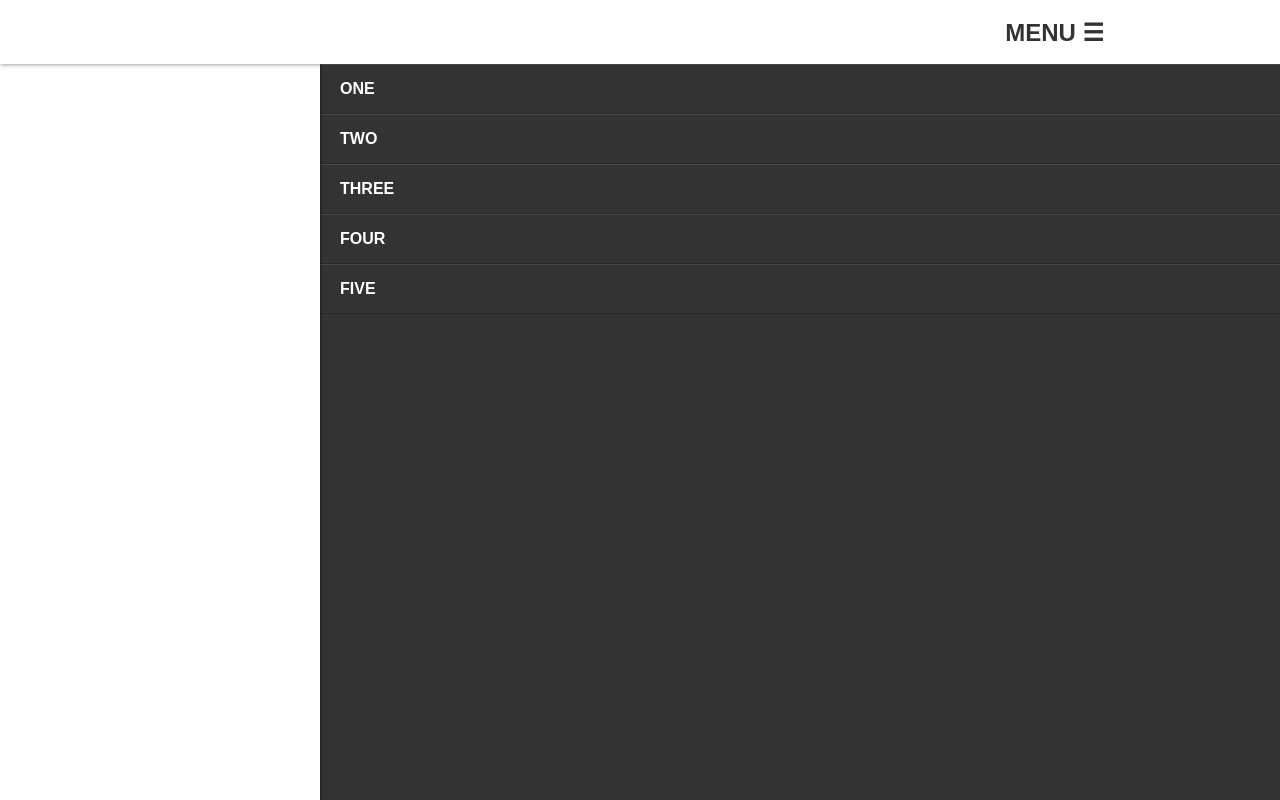
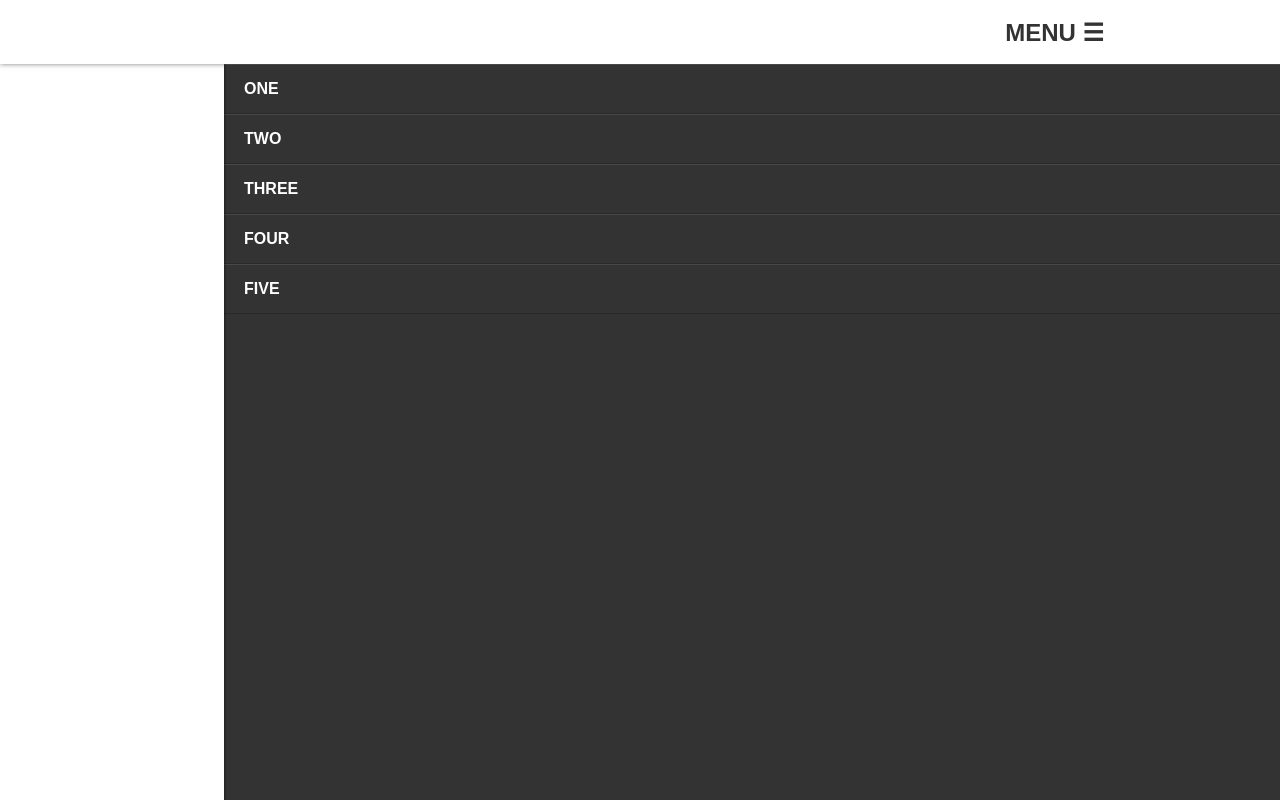
Before and after one commit to courtneymyers/OCN, a plain HTML site: page index.html in a window 1280 px wide. Both pictures are taken after a click on the label "MENU". Drawn offline with Linux system fonts and the light colour scheme.

Commit message:
changes navigation and content position using "transform: translate()" instead of "left" for better performance

```diff
--- a/css/_off-canvas-nav.css
+++ b/css/_off-canvas-nav.css
@@ -15,6 +15,11 @@
   </body>
 */
 
+
+/* --- fixed header and menu toggle --- */
+#nav-toggle {
+  display: none;
+}
 header {
   position: fixed;
   width: 100%;
@@ -22,14 +27,6 @@ header {
   z-index: 10;
   color: #fff;
   box-shadow: 0 0 5px rgba(0, 0, 0, 0.5);
-}
-#page, .navigation {
-  position: relative;
-  top: 4rem; /* offsets header height */
-  transition: right 0.3s ease;
-}
-#nav-toggle {
-  display: none;
 }
 .menu-toggle {
   float: right;
@@ -39,20 +36,36 @@ header {
   cursor: pointer;
   color: #333;
 }
-/* hamburger icon */
 .menu-toggle::after {
   content: ' ☰';
 }
-#page, #nav-toggle:checked + header .navigation {
-  right: 0;
+
+
+/* --- mobile menu displayed --- */
+#nav-toggle:checked + header .navigation {
+  transform: translate(4rem, 0);
 }
 #nav-toggle:checked ~ #page {
-  right: 75%;
+  transform: translate(calc(-100% + 4rem), 0);
 }
+
+
+/* --- default page position --- */
+#page {
+  position: relative;
+  top: 4rem;
+  transform: translate(0, 0);
+  transition: transform 0.3s ease;
+}
+
+
+/* --- default sidebar navigation --- */
 .navigation {
   position: fixed;
-  right: -75%;
-  width: 75%;
+  top: 4rem;
+  transform: translate(calc(100% + 4rem), 0);
+  transition: transform 0.3s ease;
+  width: calc(100% - 4rem);
   height: 100%;
   background: #333;
   overflow-y: scroll;
@@ -66,6 +79,7 @@ header {
   width: 3px;
   background: linear-gradient( to left, transparent, rgba(0, 0, 0, 0.3) );
 }
+/* navigation items */
 .navigation li {
   list-style: none;
   border-bottom: 1px solid rgba(0, 0, 0, 0.2);
```
